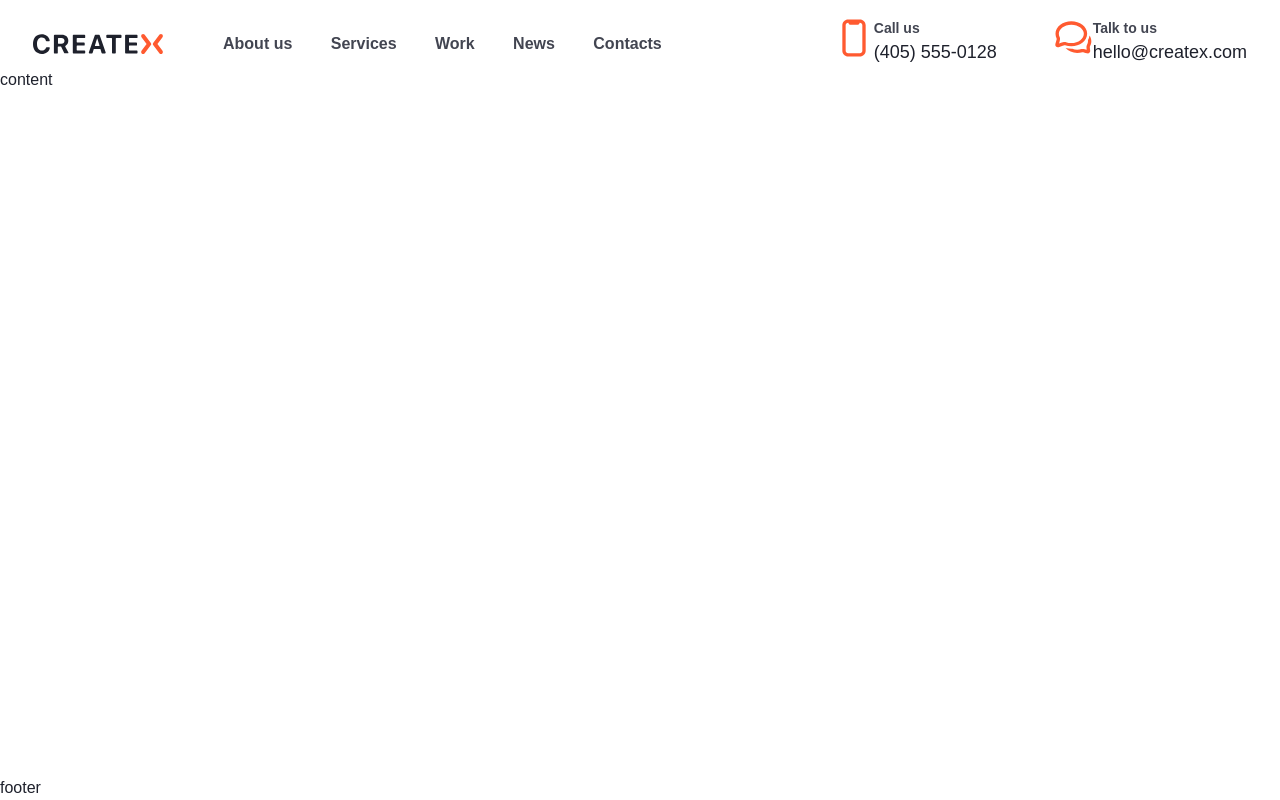
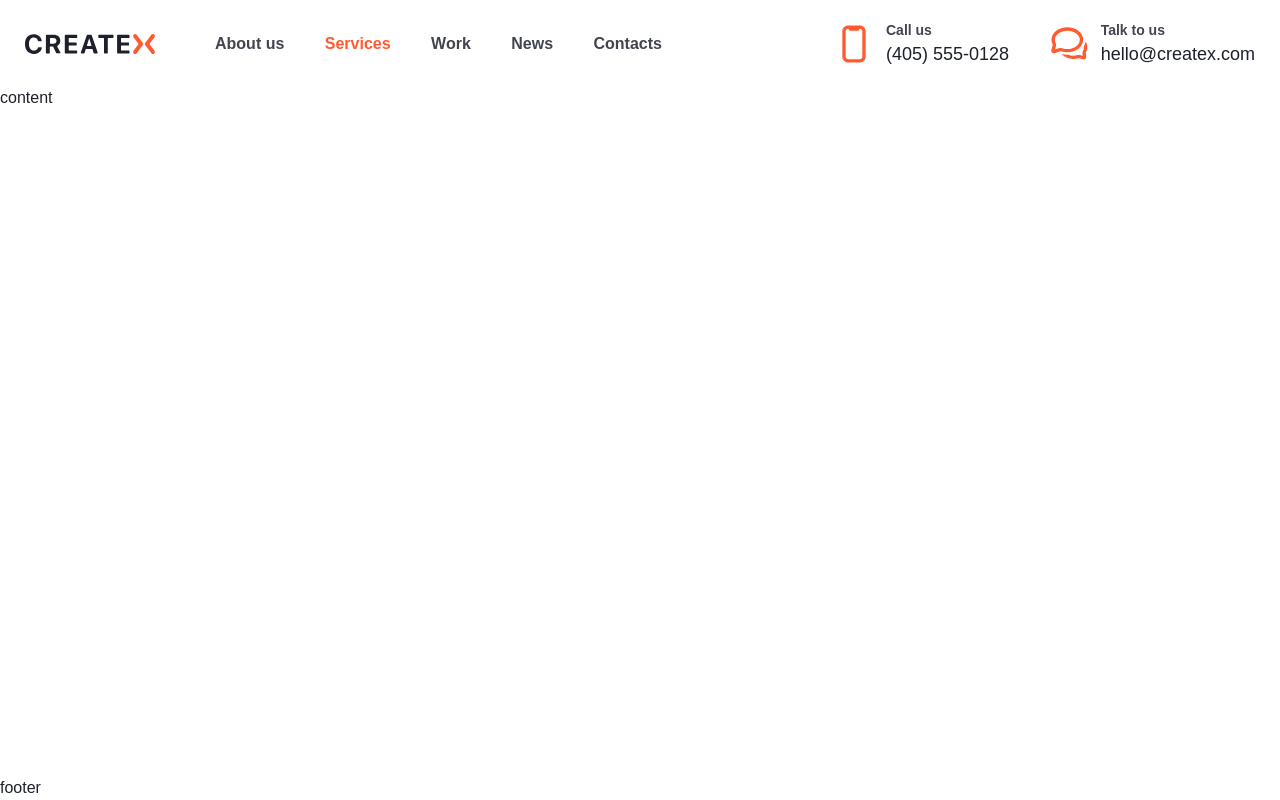
Before and after one commit to ewewf10w/Frontend-Project, a website built with Vite: page index.html in a window 1280 px wide. Built offline with nearby package versions, Linux system fonts and the light colour scheme.

Commit message:
Header complete 1

```diff
--- a/index.html
+++ b/index.html
@@ -56,14 +56,14 @@
             </div>
             <div class="header__menu">
               <div class="header__menu-button">About us</div>
-              <div class="header__menu-button">Services</div>
+              <div class="header__menu-button header__menu-button-current">Services</div>
               <div class="header__menu-button">Work</div>
               <div class="header__menu-button">News</div>
               <div class="header__menu-button">Contacts</div>
             </div>
             <div class="header__call">
               <div class="header__call-element">
-                <div class="header__call--ico">
+                <div class="header__call-element-ico">
                   <svg width="40" height="40" viewBox="0 0 40 40" fill="none" xmlns="http://www.w3.org/2000/svg">
                     <path
                       fill-rule="evenodd"
@@ -79,7 +79,7 @@
                 </div>
               </div>
               <div class="header__call-element">
-                <div class="header__call-call-ico">
+                <div class="header__call-element-ico">
                   <svg width="40" height="40" viewBox="0 0 40 40" fill="none" xmlns="http://www.w3.org/2000/svg">
                     <path
                       fill-rule="evenodd"
@@ -95,7 +95,6 @@
                     />
                   </svg>
                 </div>
-
                 <div class="header__call-element-info">
                   <div class="header__call-element-info-discription">Talk to us</div>
                   <div class="header__call-element-info-adress">hello@createx.com</div>
--- a/src/styles/components/header.css
+++ b/src/styles/components/header.css
@@ -1,6 +1,15 @@
 .header {
   display: flex;
   margin-top: 18px;
+  max-width: 12;
+  padding-left: 16px;
+  padding-right: 16px;
+  max-width: 1262px;
+  width: 100%;
+  height: 52px;
+  margin-left: auto;
+  margin-right: auto;
+  margin-bottom: 16px;
 }
 
 .header__logo {
@@ -26,11 +35,16 @@
   color: var(--gray-800);
 }
 
+.header__menu-button-current {
+  color: var(--primary);
+}
+
 .header__call {
   width: 421px;
   height: 48px;
   display: flex;
   justify-content: space-between;
+  margin-top: 2px;
 }
 
 .header__call-element {
--- a/src/styles/components/page.css
+++ b/src/styles/components/page.css
@@ -7,15 +7,6 @@
 
 .page__header {
   flex-shrink: 0;
-  max-width: 1262px;
-  width: 100%;
-  height: 52px;
-  margin-left: auto;
-  margin-right: auto;
-  margin-bottom: 16px;
-  padding-left: 16px;
-  padding-right: 16px;
-  color: black;
 }
 
 .page__content {
```
